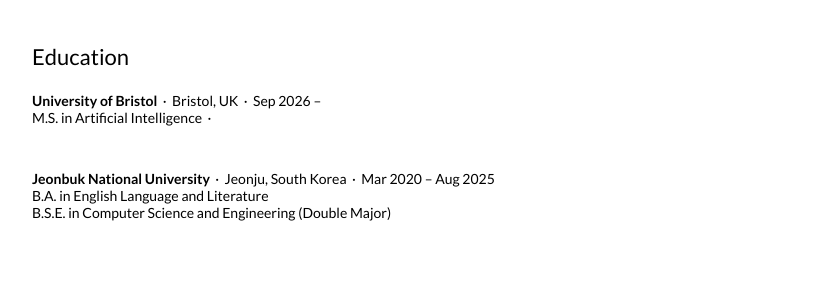
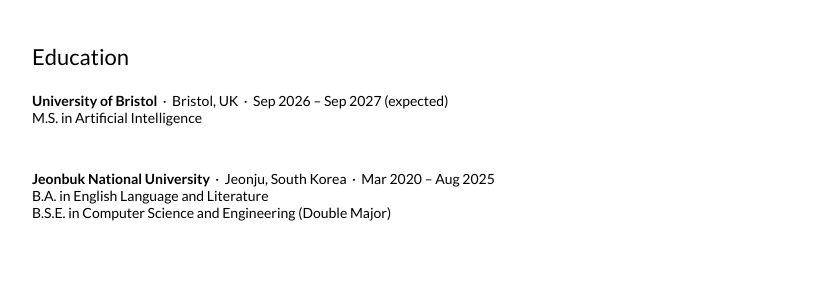
Before and after one commit to itdayou/itdayou.github.io, a Jekyll site: the page built from _posts/2023-08-28-3dgaussians.markdown, in a window 1280 px wide and 900 px high. Shown: the part 308-589 px from the top of the window, without its empty margins (228-1051 px from the left). Built offline with Jekyll 4.4.1, drawn with Linux system fonts in a browser that asks for light colours.

Commit message:
Update default.html

```diff
--- a/_layouts/default.html
+++ b/_layouts/default.html
@@ -62,8 +62,8 @@
                 <tr>
                   <td style="padding:8px 0px;vertical-align:top">
                     <p>
-                      <strong>University of Bristol</strong> &nbsp;·&nbsp; Bristol, UK &nbsp;·&nbsp; Sep 2026 – <br>
-                      M.S. in Artificial Intelligence &nbsp;·&nbsp;<br>
+                      <strong>University of Bristol</strong> &nbsp;·&nbsp; Bristol, UK &nbsp;·&nbsp; Sep 2026 – Sep 2027 (expected)<br>
+                      M.S. in Artificial Intelligence<br>
                     </p>
                   </td>
                 </tr>
```
